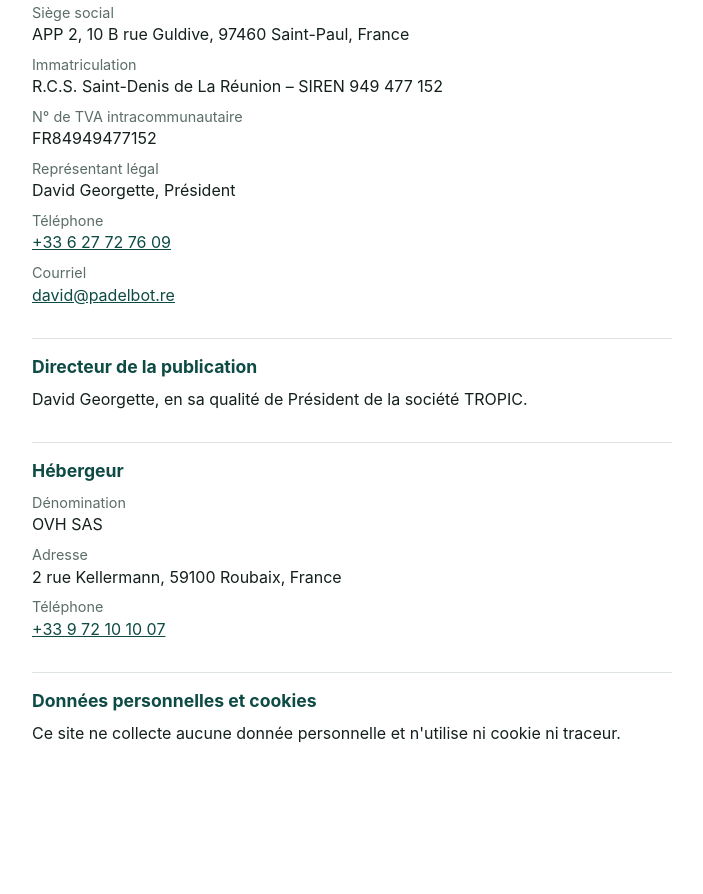
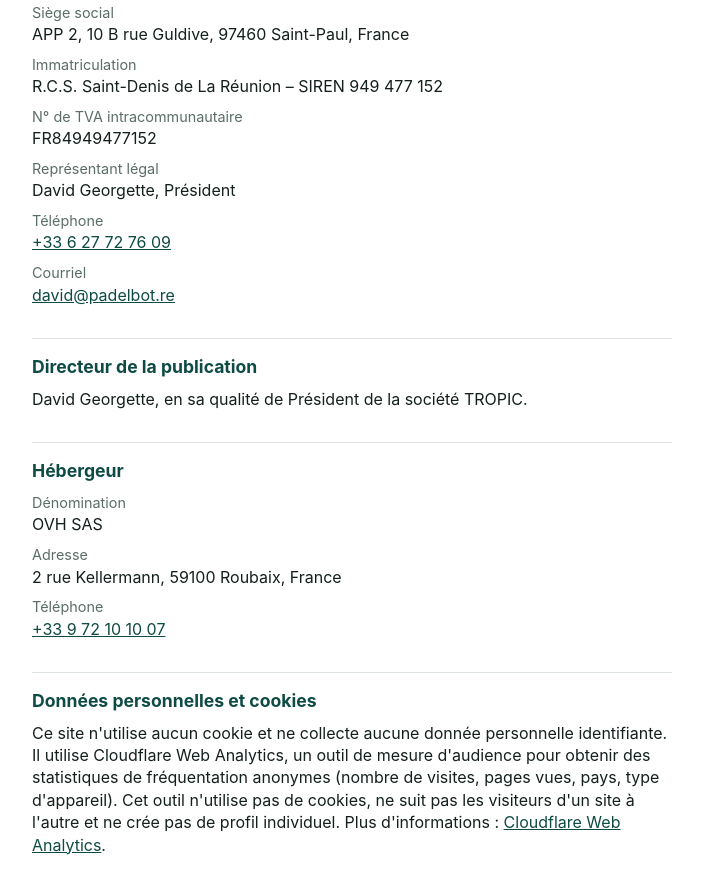
Before and after one commit to DavidGGG9/padel-bot-web, a plain HTML site: page docs/mentions-legales.html in a window 1280 px wide. Shown: the part 216-1110 px from the top of the page, without its empty margins (288-991 px from the left). Before the commit the page ends 1036 px from the top, so only its background shows below. Drawn offline with Linux system fonts and the light colour scheme.

Commit message:
feat: update privacy policy to include Cloudflare Web Analytics usage details

```diff
--- a/docs/mentions-legales.html
+++ b/docs/mentions-legales.html
@@ -90,7 +90,7 @@
   </dl>
 
   <h2>Données personnelles et cookies</h2>
-  <p>Ce site ne collecte aucune donnée personnelle et n'utilise ni cookie ni traceur.</p>
+  <p>Ce site n'utilise aucun cookie et ne collecte aucune donnée personnelle identifiante. Il utilise Cloudflare Web Analytics, un outil de mesure d'audience pour obtenir des statistiques de fréquentation anonymes (nombre de visites, pages vues, pays, type d'appareil). Cet outil n'utilise pas de cookies, ne suit pas les visiteurs d'un site à l'autre et ne crée pas de profil individuel. Plus d'informations : <a href="https://www.cloudflare.com/web-analytics/" rel="noopener">Cloudflare Web Analytics</a>.</p>
 </main>
 </body>
 </html>
```
Also changed, not shown: docs/index.html (+1 -0 lines).
